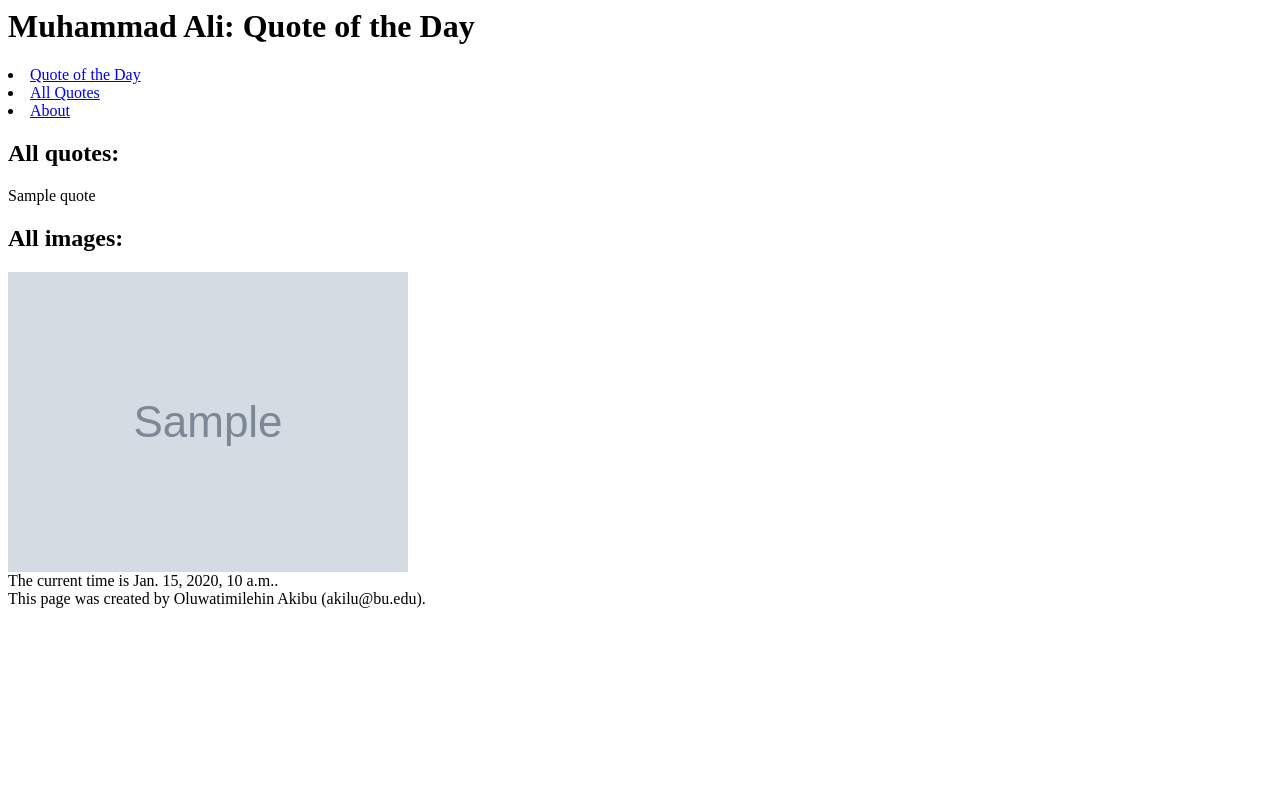
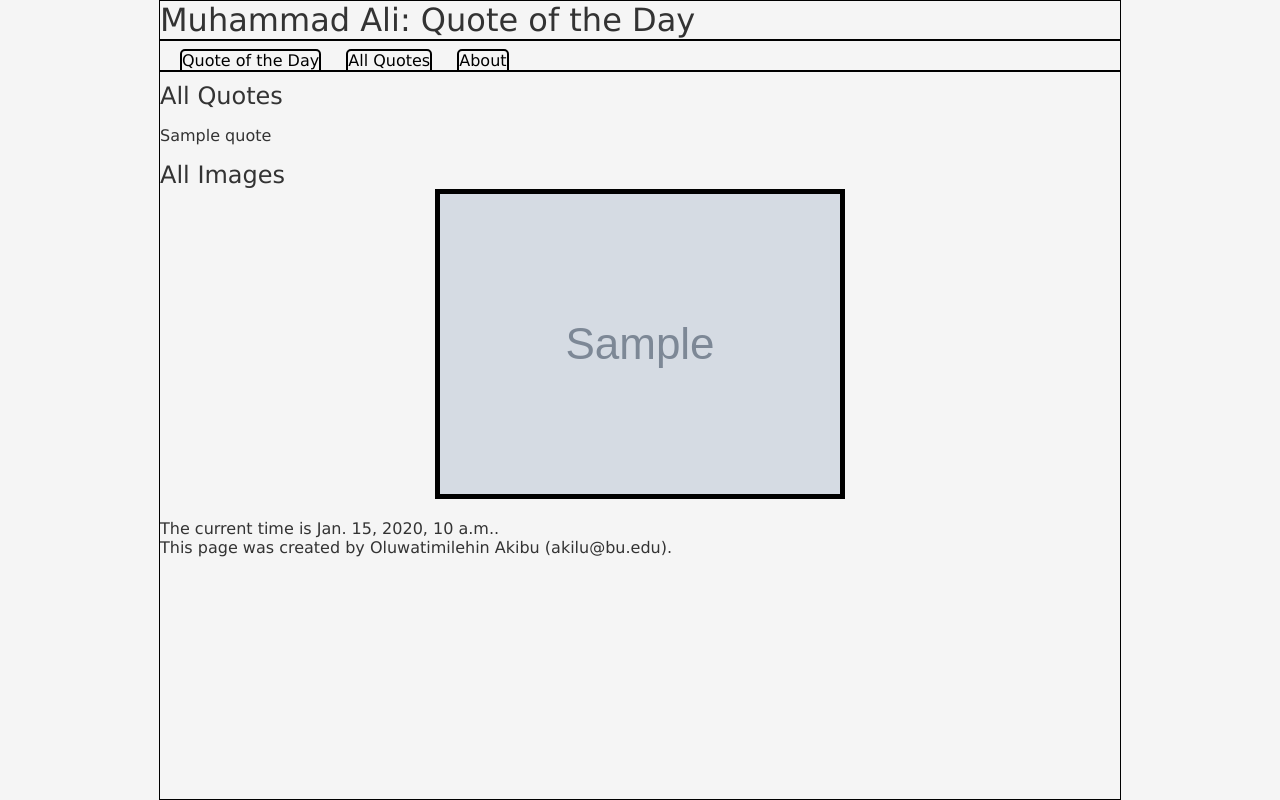
Before and after one commit to softdevintraining/cs412, a Django app: template quotes/templates/quotes/show_all.html in a window 1280 px wide. Run offline with Django 5.2, Linux system fonts and the light colour scheme; the template is opened without the code that fills it: most values are stand-ins (such as "Sample title", 1, 10 or a date in 2020); grey boxes marked "Sample" are stand-in pictures.

Commit message:
Added in new css file for quotes app: quotes-styles.css, also left in some in-tag styling but will get rid of those later

```diff
--- a/quotes/templates/quotes/base.html
+++ b/quotes/templates/quotes/base.html
@@ -4,6 +4,7 @@
 <html>
     <head>
         <title>Muhammad Ali: Quote of the Day</title>
+        <link rel="stylesheet" href="{% static 'quotes-styles.css' %}">
     </head>
     <body>
         <h1>Muhammad Ali: Quote of the Day</h1>
--- a/quotes/templates/quotes/quote.html
+++ b/quotes/templates/quotes/quote.html
@@ -6,5 +6,6 @@
 {% block content %}
     <!-- <p>This is a site for the quote of the day.</p> -->
     <p>{{quote}}</p>
-    <img src="{% static image %}">
+    <img src="{% static image %}"
+    style="max-width:70%; height:auto; display:block; margin: 0 auto;">
 {% endblock %}
--- a/quotes/templates/quotes/show_all.html
+++ b/quotes/templates/quotes/show_all.html
@@ -4,15 +4,15 @@
 {% load static %}
 
 {%block content%}
-    <h2>All quotes:</h2>
+    <h2>All Quotes</h2>
 
     {% for quote in all_quotes %}
         <p>{{quote}}</p>
     {% endfor %}
 
-    <h2>All images:</h2>
+    <h2>All Images</h2>
 
     {% for image in all_images %}
-        <img src="{% static image %}">
+        <img src="{% static image %}" style="max-width:70%; height:auto; display:block; margin: 0 auto;">
     {% endfor %}
 {% endblock %}
--- /dev/null
+++ b/static/quotes-styles.css
@@ -0,0 +1,243 @@
+body {
+    background-color: whitesmoke;
+    color: #333;
+    font-family:Verdana, Geneva, Tahoma, sans-serif;
+}
+
+h1,h2,h3,h4,h5 {
+    font-weight: normal;
+    margin: 0;
+}
+
+h1 {
+    border-bottom: 2px solid black;
+    margin: auto;
+}
+
+a, a:visited {
+    color: black;
+    text-decoration: none;
+    border: 2px solid black;
+    border-radius: 5px 5px 0px 0px;
+}
+
+a:hover {
+    color: darkblue;
+    text-decoration: none;
+    background-color: white;
+    /* font-weight: bold; */
+}
+
+body {
+    max-width: 960px;
+    margin: auto;
+    padding: 20px auto;
+    border: 1px solid black;
+}
+
+header {
+    width: 100%;
+    display: grid;
+    grid-template-columns: 1fr 1fr;
+    background:aliceblue;
+    position: fixed;
+    top: 0px;
+    z-index: 999;
+    /* padding-right: 50px auto; */
+}
+
+footer {
+    width: 100%;
+    /*background:aliceblue;
+    position: fixed;*/
+    bottom: 0px;
+    margin: 20px 0px 0px 0px;
+}
+
+img {
+    border: 5px solid black;
+    margin: 10px;
+}
+
+.wrapper {              /* centering and margin around whole wrapper element */
+    border: 2px solid;
+    max-width: 100%;
+    position: relative;
+    top: 50px;
+    scroll-padding-top: 100px;
+    /* scroll-padding-bottom: 100px; */
+    padding-bottom: 50px;
+
+    /* top:100px; */
+    /* bottom: 100px; */
+}
+
+
+div.wrapper h1 {
+    text-align: center;
+    color: darkblue;
+    margin: 10px auto;
+    font-size: 2.4 em;
+
+}
+
+div.wrapper h2 {
+    text-align: left;
+    color: darkblue;
+    margin: 5px auto;
+    font-size: 2 em;
+}
+
+
+section {
+    border: 2px solid darkblue;    /* border around each event */
+    position: relative;
+    padding-bottom: 4px;
+}
+
+
+nav {
+    justify-self: end;
+    background: none;
+    color: darkblue;
+    width: 100%;
+    border-bottom: 2px solid black;
+    margin: 10 auto;
+    /* border: 1px solid; */
+}
+
+nav li {
+    display: inline-block;
+    margin-left: 20px;
+}
+
+nav button {
+    background: none;
+    color: whitesmoke;
+    font-family: Arial;
+    cursor: pointer;
+    border: 0;
+    font-size: 1.2 em;
+}
+
+.mc-table {
+    display: table;
+    width: 100%;
+    table-layout: fixed;
+}
+
+
+.mc-table-head {
+    border: 1px dashed darkblue;    /*border around each row */
+    display: table-row;
+    font-size: 1.2em;
+}
+
+.mc-table-head .detail {
+    display: table-cell;
+    color:darkblue;
+    font-weight: bold;
+    background-color: white;
+    padding: 5px;
+    position: relative;
+
+}
+
+.mc-table-row  {
+    display: table-row;
+    border: 1px dashed darkblue;    /*border around each row */
+    background-color: white;
+}
+
+
+.mc-table-row .detail {
+    color:darkblue;
+    display: table-cell;
+
+    padding: 5px;
+}
+
+.mc-table-row .detail img {
+    max-height: 75px;
+    align-content: right;
+}
+
+/* must have no space before :hover */
+.mc-table-row:hover {
+    background-color: aliceblue;
+    border: 1px solid;
+}
+
+.site-form {
+    margin-top: 10px;
+    /* border: 2px solid darkblue; */
+    padding: 10px;
+}
+
+/* style the forms with class site-form */
+.site-form input, .site-form textarea, .site-form select {
+    display: block;
+    margin: 5px 0 0 0;
+    padding: 5px;
+}
+
+/* style the submit button ; didn't quite work?? */
+.site-form input [type="submit"] {
+    background: slategray;
+    border: 0;
+    color: fff;
+    font-size: 1.2em;
+    border-radius: 4px;
+    margin: 5px 0;
+}
+
+
+/* style the help text in the forms */
+.helptext, .helptext.ul {
+    margin-top: 0 auto;
+    bottom: 20px;
+    color: #bbb;
+    font-size: 0.9em;
+}
+
+/* style the error list in the forms validation */
+.errorlist li {
+    padding: 10px;
+    list-style-type: none;
+    border: 1px solid crimson;
+    color: crimson;
+    margin: 10px 0;
+}
+
+
+.errorlist {
+    padding: 0px;
+}
+
+
+/* responsive styles when width is less than 1400px */
+@media screen and (max-width: 560px) {
+    header h1 {
+        size: 0.8em;
+    }
+
+    nav li {
+        display: block;
+        margin-left: 0px;
+        font-size: 14px;
+        width: 100%;
+    }
+
+    nav button {
+        background: none;
+        color: whitesmoke;
+        font-family: Arial;
+        cursor: pointer;
+        border: 0;
+        font-size: 20px;
+    }
+    /* on mobile, display image as max 95% of available width*/
+    img {
+        max-width: 95%;
+    }
+}
```
